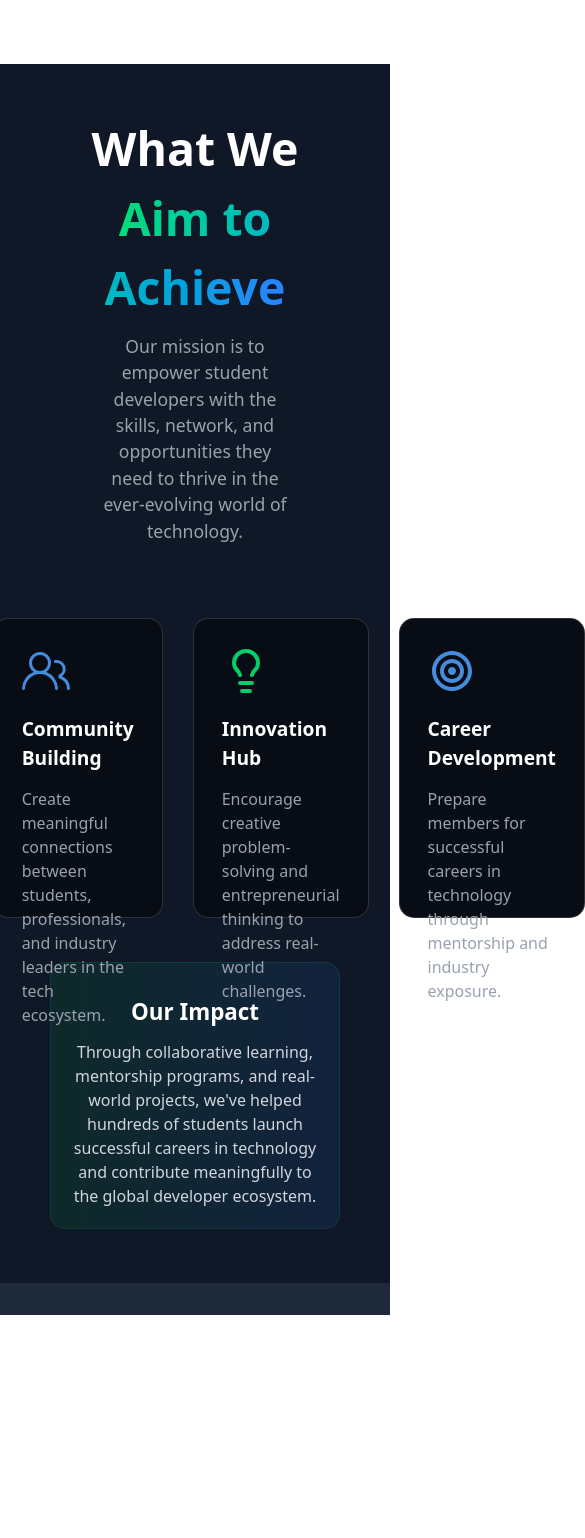
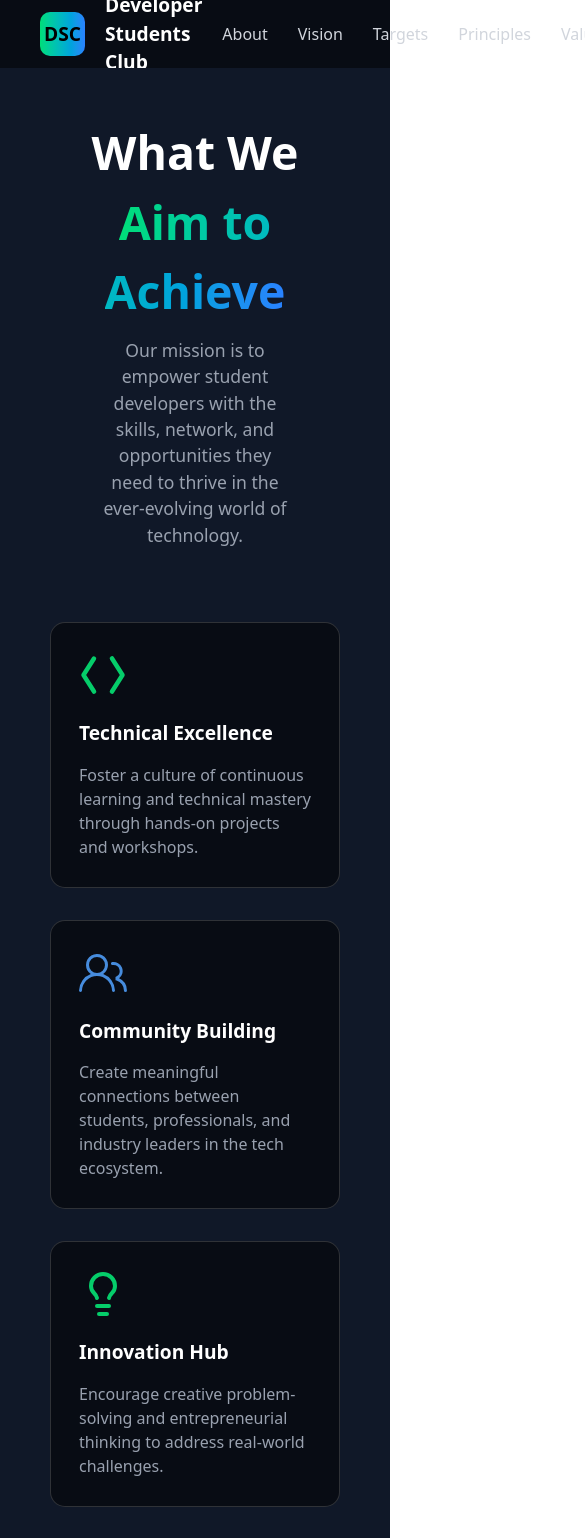
Before and after one commit to EmadLixup/DSC-developer-students-club, a React (Vite) app: page / in a window 390 px wide. Shown: the top 1538 px of the page, 585 px wide, since content can reach past the window. Before the commit the page ends 1315 px from the top, so only its background shows below. Built offline with nearby package versions, Linux system fonts and the light colour scheme.

Commit message:
Adding responsiveness to Aim To Achieve section.

```diff
--- a/src/assets/style/sections/AimToAchieve.css
+++ b/src/assets/style/sections/AimToAchieve.css
@@ -4,8 +4,5 @@
   --icon-blue: #468cddff;
   --icon-green: #05cd6aff;
   --gradient-green: #00dd78ff;
-  --gradient-green: #00dd7a1c;
   --gradient-blue: #2981ffff;
-  --gradient-blue: #2982ff21;
-  --gradient-blue: #353535;
 }
--- a/src/components/AchieveCard.jsx
+++ b/src/components/AchieveCard.jsx
@@ -1,6 +1,6 @@
 const AchieveCard = ({ title, para, children }) => {
   return (
-    <div className="bg-[#080c14ff] w-[270px] h-[300px] rounded-[15px] border border-[rgba(124,123,123,0.342)] box-border p-7 my-10">
+    <div className="bg-[#080c14ff] rounded-[15px] border border-[rgba(124,123,123,0.342)]  p-7 ">
       <div>{children}</div>
       <h2 className="text-white text-[1.2em] font-semibold my-[15px]">
         {title}
--- a/src/components/Impact.jsx
+++ b/src/components/Impact.jsx
@@ -1,6 +1,6 @@
 const Impact = () => {
   return (
-    <div className="max-w-[830px] bg-gradient-to-r from-[#0E292Bff] to-[#12223Dff] border border-[#00dd7a1c] p-[20px] rounded-[15px] mx-auto my-1 0">
+    <div className="max-w-[830px] bg-gradient-to-r from-[#0E292Bff] to-[#12223Dff] border border-[#00dd7a1c] p-[20px] rounded-[15px] mx-auto mt-20">
       <h1 className="text-white text-center text-[1.4em] font-semibold my-3">
         Our Impact
       </h1>
--- a/src/components/Navbar.jsx
+++ b/src/components/Navbar.jsx
@@ -1,11 +1,34 @@
 const Navbar = () => {
   return (
     <>
-      <nav className="bg-white shadow" />
+      <header className="bg-[#080c14ff] h-17 p-5 flex items-center box-border justify-between ">
+        <div className="flex gap-5 mx-5 items-center text-[1.2em] font-semibold">
+          <h1 className="bg-gradient-to-r from-[#00dd78] to-[#2981ff] py-2 px-1 font-bold rounded-[10px]">
+            DSC
+          </h1>
+          <p className="text-white">Developer Students Club</p>
+        </div>
+        <nav className="flex items-center justify-between h-16 text-gray-300 gap-[30px]">
+          <a href="#AimToAchieve">About</a>
+          <a href="#AimToAchieve">Vision</a>
+          <a href="#AimToAchieve">Targets</a>
+          <a href="#AimToAchieve">Principles</a>
+          <a href="#AimToAchieve">Values</a>
+        </nav>
+        <button className="bg-gradient-to-r from-[#00dd78] to-[#2981ff] text-white rounded-[10px] py-2 px-5">
+          Join Us
+        </button>
+      </header>
+
+      {/* <nav className="bg-white shadow" />
       <div className="max-w-7xl mx-auto px-4 sm:px-6 lg:px-8"></div>
-      <div className="flex items-center justify-between h-16"></div>
+      <div className="flex items-center justify-between h-16"></div> */}
+
+      {/* the previous code */}
     </>
   );
 };
 
+// !! the links needs to be fixed
+
 export default Navbar;
--- a/src/sections/AimToAchieve.jsx
+++ b/src/sections/AimToAchieve.jsx
@@ -11,7 +11,7 @@ import { BiBullseye } from "react-icons/bi";
 const AimToAchieve = () => {
   return (
     <>
-      <section className="w-full bg-[#101828] p-[50px]">
+      <section id="AimToAchieve" className="w-full bg-[#101828] p-[50px]">
         <h1 className="text-center pb-[10px] text-[2.9em] font-bold text-white">
           What We{" "}
           <span className="bg-gradient-to-r from-[#00dd78] to-[#2981ff] bg-clip-text text-transparent">
@@ -24,14 +24,19 @@ const AimToAchieve = () => {
           technology.
         </p>
 
-        <div className="w-full flex justify-center gap-[30px]">
+        <div
+          id="aim"
+          className="w-full my-10 grid justify-items-center gap-8
+  lg:grid-cols-4 lg:gap-[30px]
+  md:grid-cols-2 md:gap-x-[50px] md:gap-y-[30px]
+  sm:grid-cols-1"
+        >
           <AchieveCard
             title="Technical Excellence"
             para="Foster a culture of continuous learning and technical mastery through hands-on projects and workshops."
           >
             {/* <TbBracketsAngle className="text-[#05cd6aff] text-[3em]" /> */}
             <PiBracketsAngleBold className="text-[#05cd6aff] text-[3em] mb-5" />
-            {/* <p className="text-[#05cd6aff] text-[3em] mb-5">&lt;&gt;</p> */}
           </AchieveCard>
           <AchieveCard
             title="Community Building"
```
